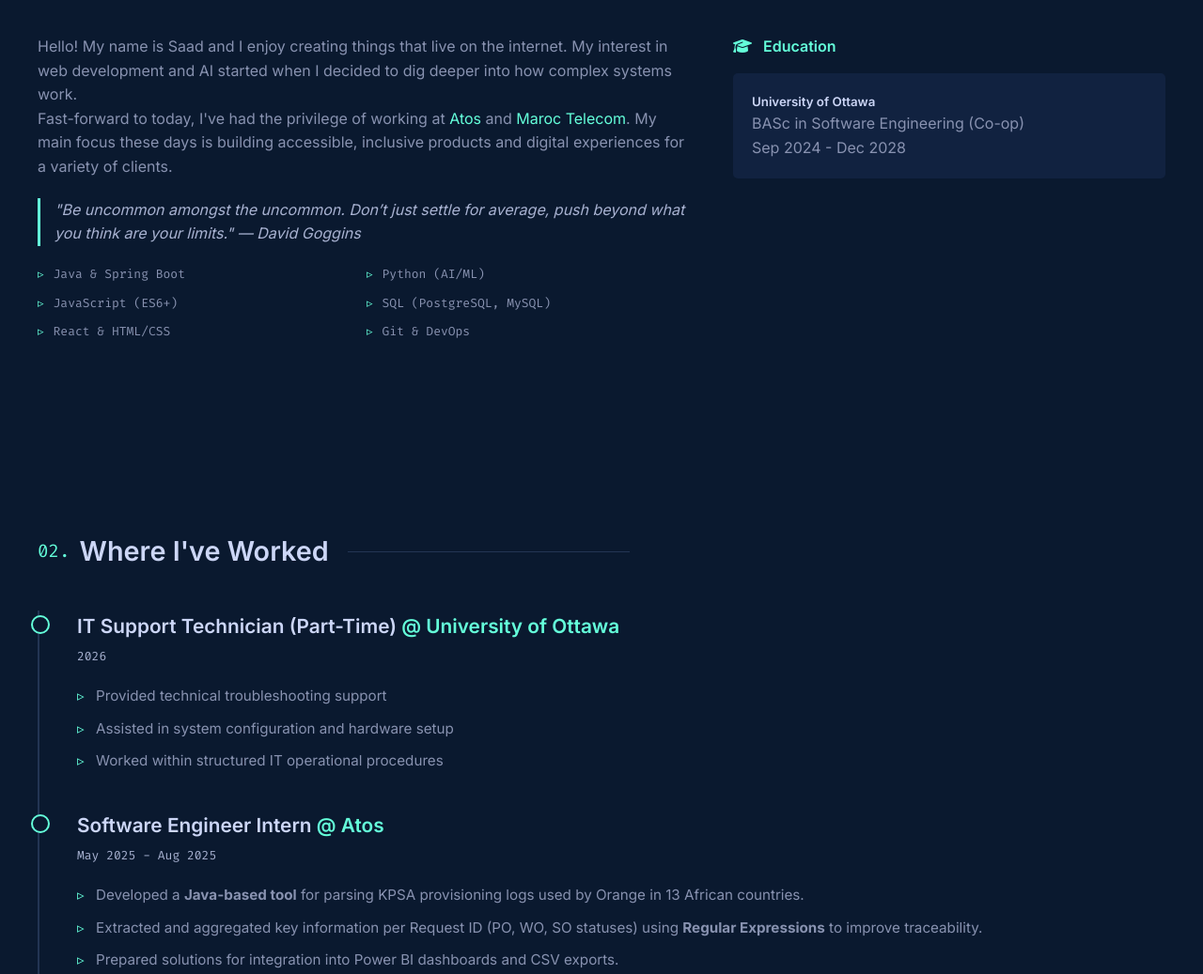
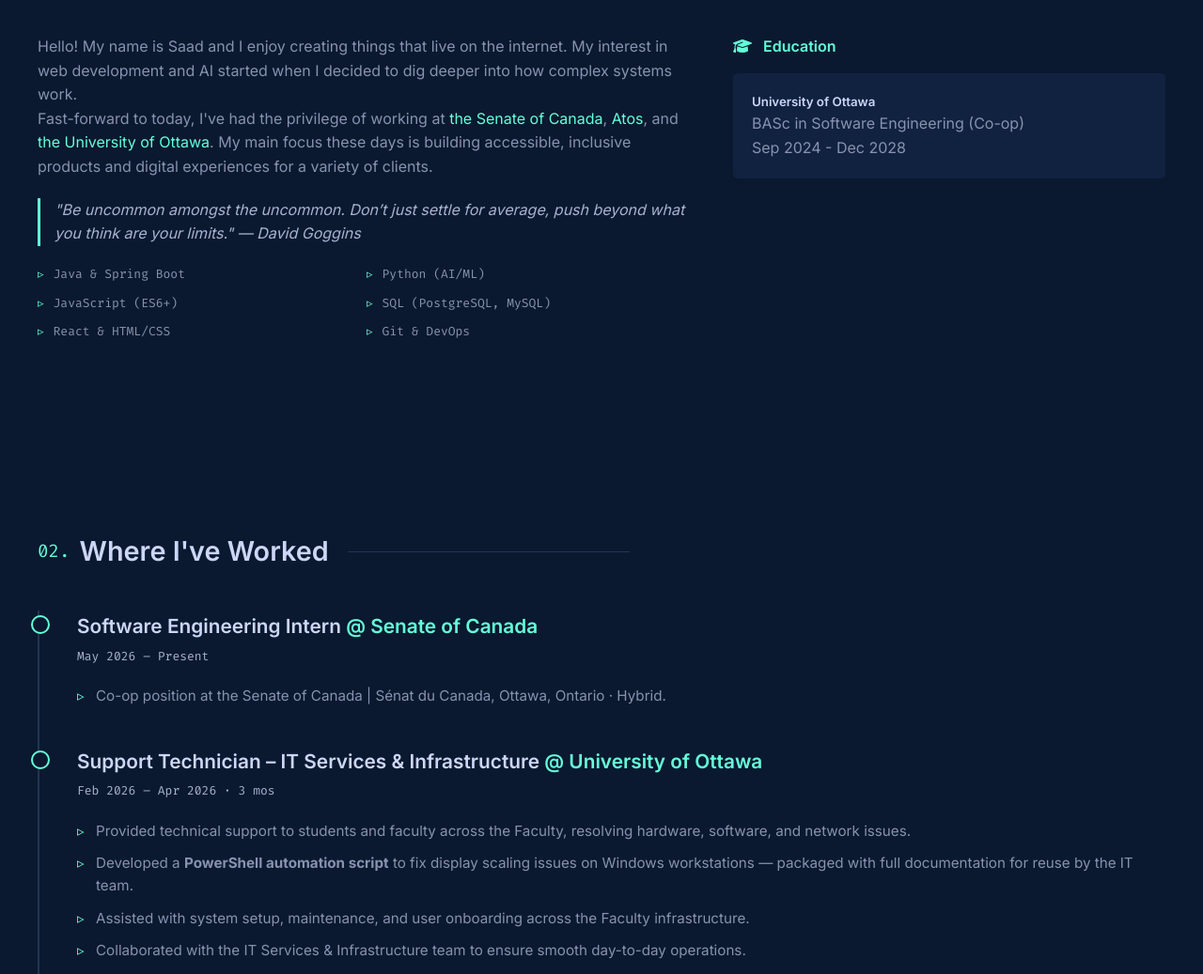
Before and after one commit to Saadix-1/Portfolio, a plain HTML site: page index.html in a window 1280 px wide. Shown: the part 949-1986 px from the top of the page at 94% size. Drawn offline with Linux system fonts and the light colour scheme.

Commit message:
Update portfolio: add Senate of Canada internship, expand U Ottawa IT role, add AWS cert

```diff
--- a/index.html
+++ b/index.html
@@ -67,8 +67,8 @@
             <div class="about-text">
                 <p>Hello! My name is Saad and I enjoy creating things that live on the internet. My interest in web
                     development and AI started when I decided to dig deeper into how complex systems work.</p>
-                <p>Fast-forward to today, I've had the privilege of working at <span class="highlight">Atos</span> and
-                    <span class="highlight">Maroc Telecom</span>. My main focus these days is building accessible,
+                <p>Fast-forward to today, I've had the privilege of working at <span class="highlight">the Senate of Canada</span>,
+                    <span class="highlight">Atos</span>, and <span class="highlight">the University of Ottawa</span>. My main focus these days is building accessible,
                     inclusive products and digital experiences for a variety of clients.
                 </p>
                 <p class="quote">
@@ -103,16 +103,28 @@
         </div>
 
         <div class="jobs-tabs">
+            <!-- Senate of Canada -->
+            <div class="job-card">
+                <div class="job-header">
+                    <h4>Software Engineering Intern <span class="company">@ Senate of Canada</span></h4>
+                    <span class="job-date">May 2026 – Present</span>
+                </div>
+                <ul class="job-description">
+                    <li>Co-op position at the Senate of Canada | Sénat du Canada, Ottawa, Ontario · Hybrid.</li>
+                </ul>
+            </div>
+
             <!-- University of Ottawa -->
             <div class="job-card">
                 <div class="job-header">
-                    <h4>IT Support Technician (Part-Time) <span class="company">@ University of Ottawa</span></h4>
-                    <span class="job-date">2026</span>
+                    <h4>Support Technician – IT Services &amp; Infrastructure <span class="company">@ University of Ottawa</span></h4>
+                    <span class="job-date">Feb 2026 – Apr 2026 · 3 mos</span>
                 </div>
                 <ul class="job-description">
-                    <li>Provided technical troubleshooting support</li>
-                    <li>Assisted in system configuration and hardware setup</li>
-                    <li>Worked within structured IT operational procedures</li>
+                    <li>Provided technical support to students and faculty across the Faculty, resolving hardware, software, and network issues.</li>
+                    <li>Developed a <strong>PowerShell automation script</strong> to fix display scaling issues on Windows workstations — packaged with full documentation for reuse by the IT team.</li>
+                    <li>Assisted with system setup, maintenance, and user onboarding across the Faculty infrastructure.</li>
+                    <li>Collaborated with the IT Services &amp; Infrastructure team to ensure smooth day-to-day operations.</li>
                 </ul>
             </div>
 
@@ -323,6 +335,11 @@
         </div>
         <div class="certs-grid">
             <div class="cert-item">
+                <span class="cert-date">Apr 2026</span>
+                <h5>AWS Certified Cloud Practitioner</h5>
+                <p class="cert-issuer">Amazon Web Services (AWS) · Expires Apr 2029</p>
+            </div>
+            <div class="cert-item">
                 <span class="cert-date">Jun 2025</span>
                 <h5>CS50's Intro to AI with Python</h5>
                 <p class="cert-issuer">Harvard University</p>
```
